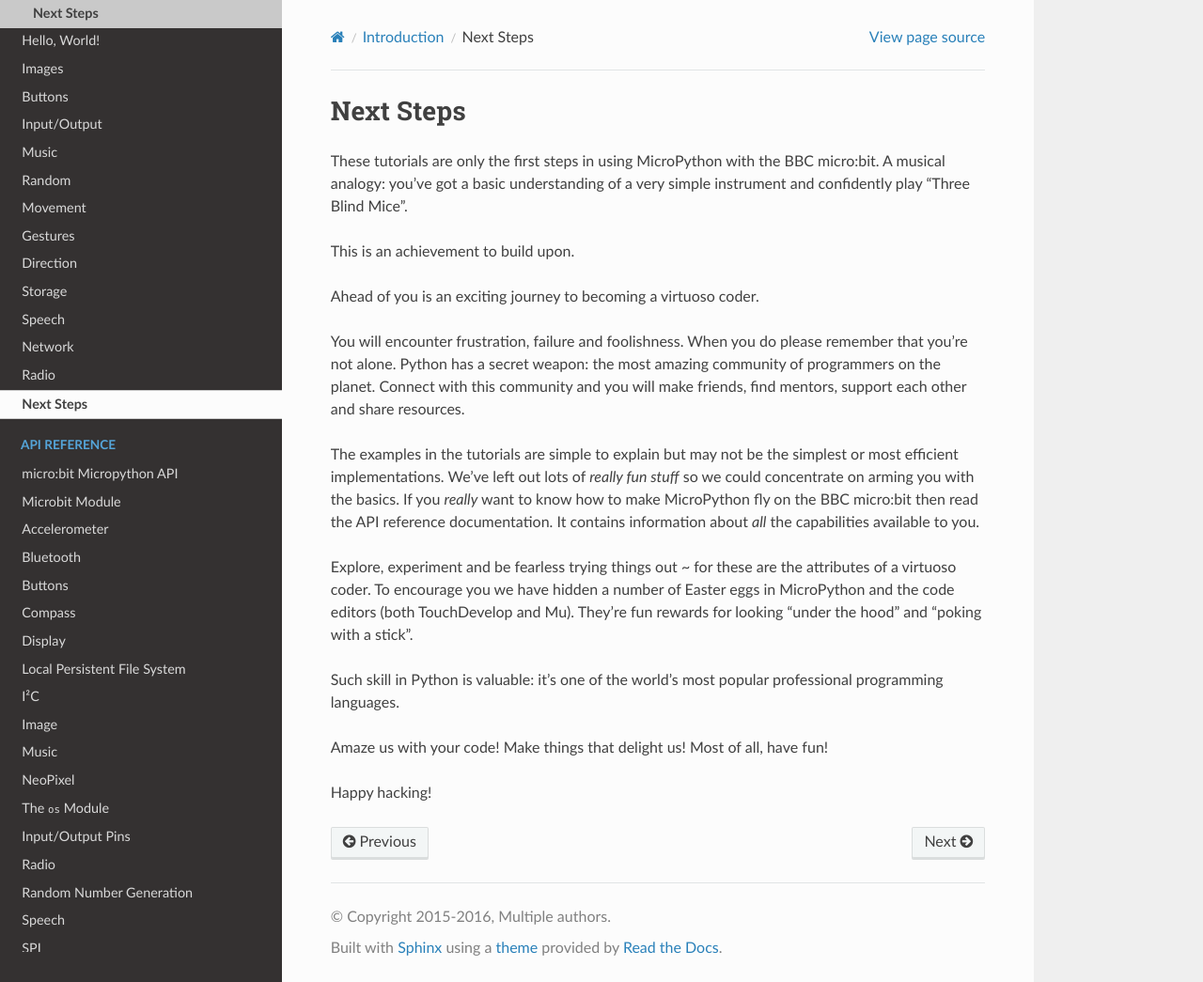
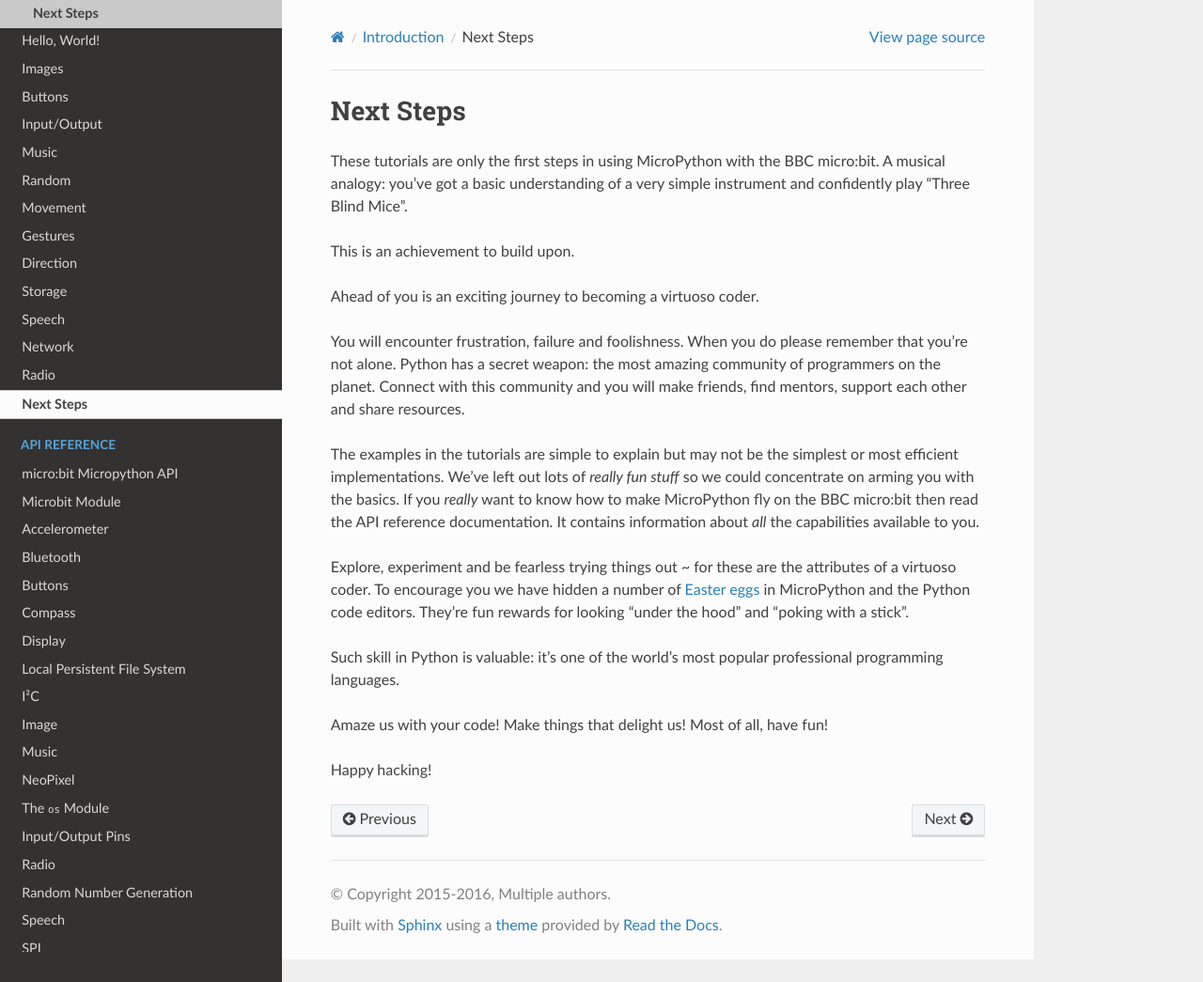
Before and after one commit to bbcmicrobit/micropython, a Sphinx documentation site: the page built from docs/tutorials/next.rst, in a window 1280 px wide and 1045 px high. Shown: the whole window at 94% size. Built offline with Sphinx 7.4.7 and the Read the Docs theme 2.0.0, drawn with Linux system fonts in a browser that asks for light colours.

Commit message:
Remove reference to TouchDevelop Easter Eggs
Also add a link to the Wikipedia article for Easter Eggs (media) to help non-native speakers with the term.

```diff
--- a/docs/tutorials/next.rst
+++ b/docs/tutorials/next.rst
@@ -23,8 +23,9 @@ available to you.
 
 Explore, experiment and be fearless trying things out ~ for these are the
 attributes of a virtuoso coder. To encourage you we have hidden a number of
-Easter eggs in MicroPython and the code editors (both TouchDevelop and Mu).
-They're fun rewards for looking "under the hood" and "poking with a stick".
+`Easter eggs <https://en.wikipedia.org/wiki/Easter_egg_(media)>`_ in MicroPython
+and the Python code editors. They're fun rewards for looking "under the hood" and
+"poking with a stick".
 
 Such skill in Python is valuable: it's one of the world's most popular
 professional programming languages.
```
